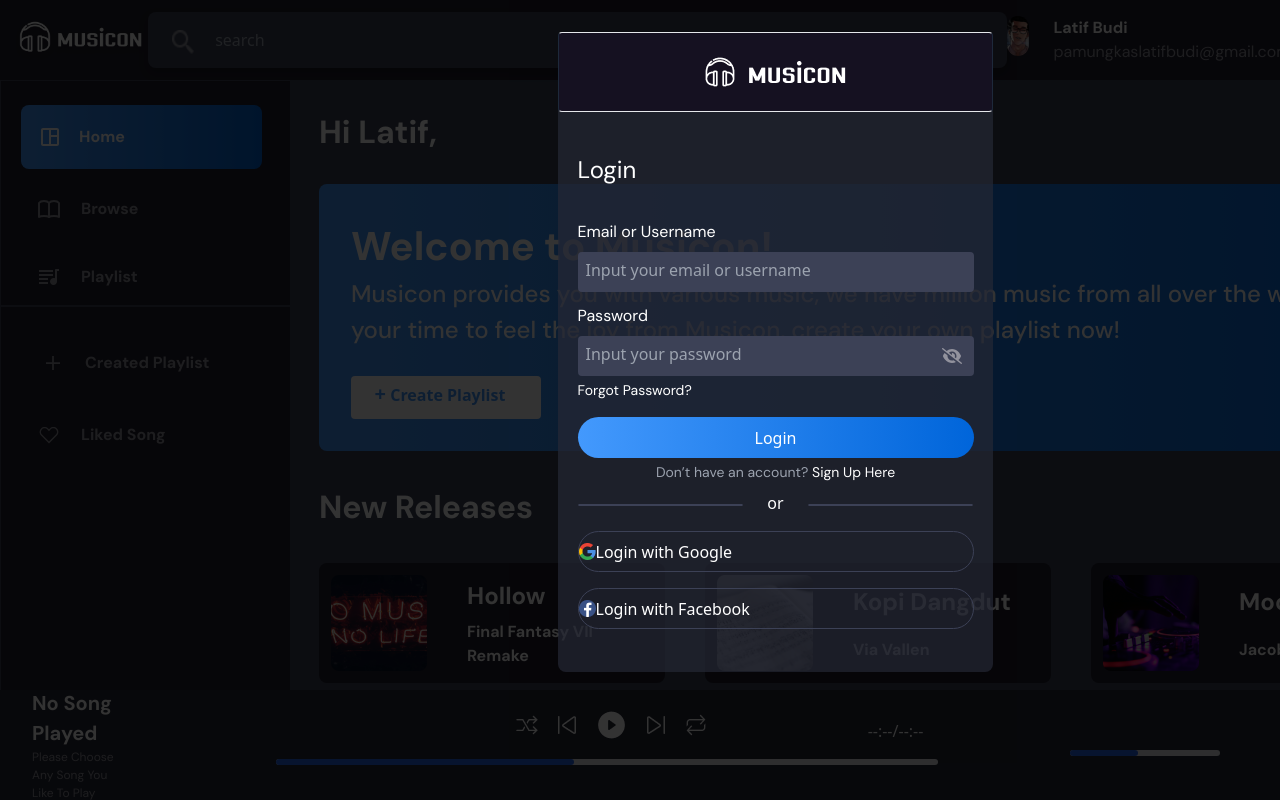
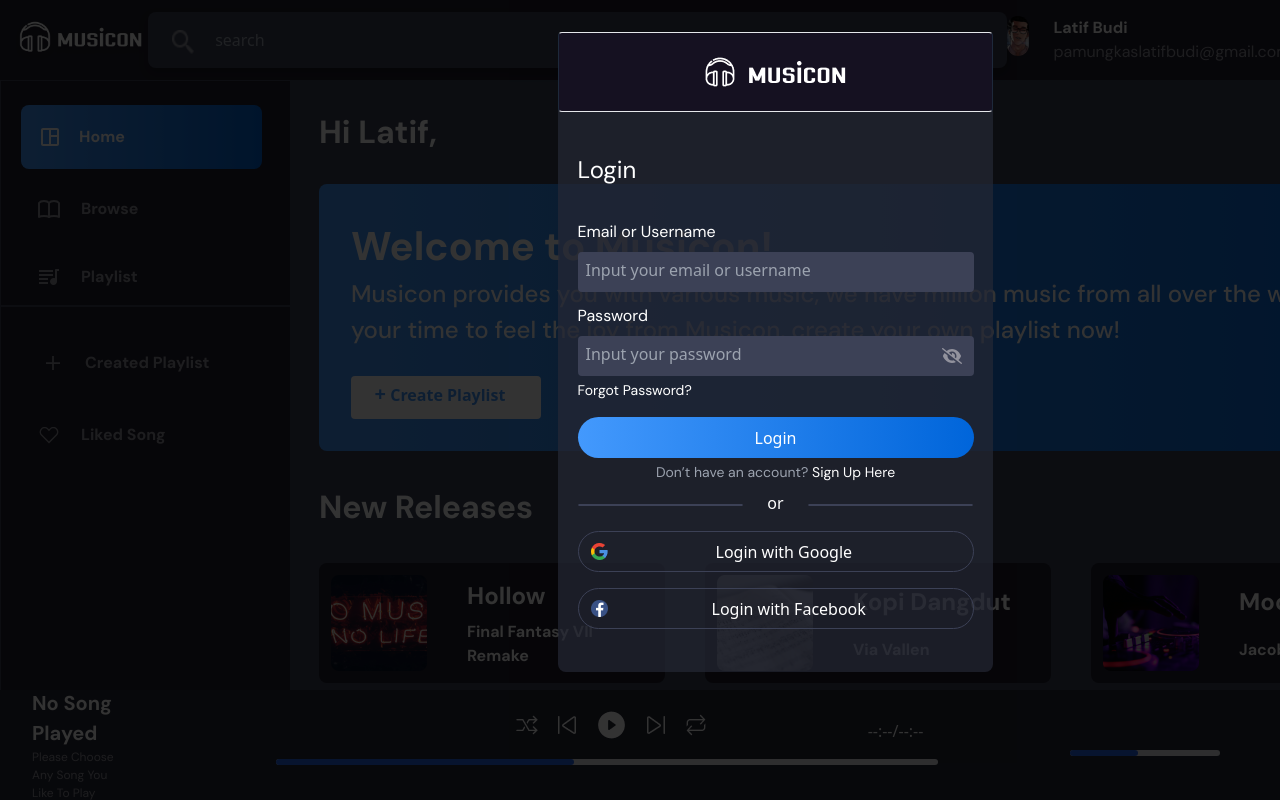
Before and after one commit to latif731/musicon, a Vue app: page /home in a window 1280 px wide. Shown: the top 800 px of the page. Built offline with nearby package versions, Linux system fonts and the light colour scheme; some icons are missing.

Commit message:
login done

```diff
--- a/src/views/layout/LoginRegisterPage/Login.vue
+++ b/src/views/layout/LoginRegisterPage/Login.vue
@@ -66,22 +66,22 @@
                 </div>
                 <div>
                     <button
-                    class="w-[396px] border rounded-full h-[41px] mt-4 border-garis flex items-center"
+                    class="w-[396px] border rounded-full h-[41px] mt-4 border-garis flex items-center pl-3 gap-24"
                     >
                     <div>
                         <img :src="google" alt="">
                     </div>
-                    <div>
+                    <div class="pl-3">
                         Login with Google
                     </div>
                 </button>
                 <button
-                class="w-[396px] border rounded-full h-[41px] mt-4 border-garis flex items-center gap-"
+                class="w-[396px] border rounded-full h-[41px] mt-4 border-garis pl-3 flex items-center gap-24"
                 >
                 <div>
                     <img :src="facebook" alt="">
                 </div>
-                <div>
+                <div class="pl-2">
                     Login with Facebook
                 </div>
                     </button>
```
